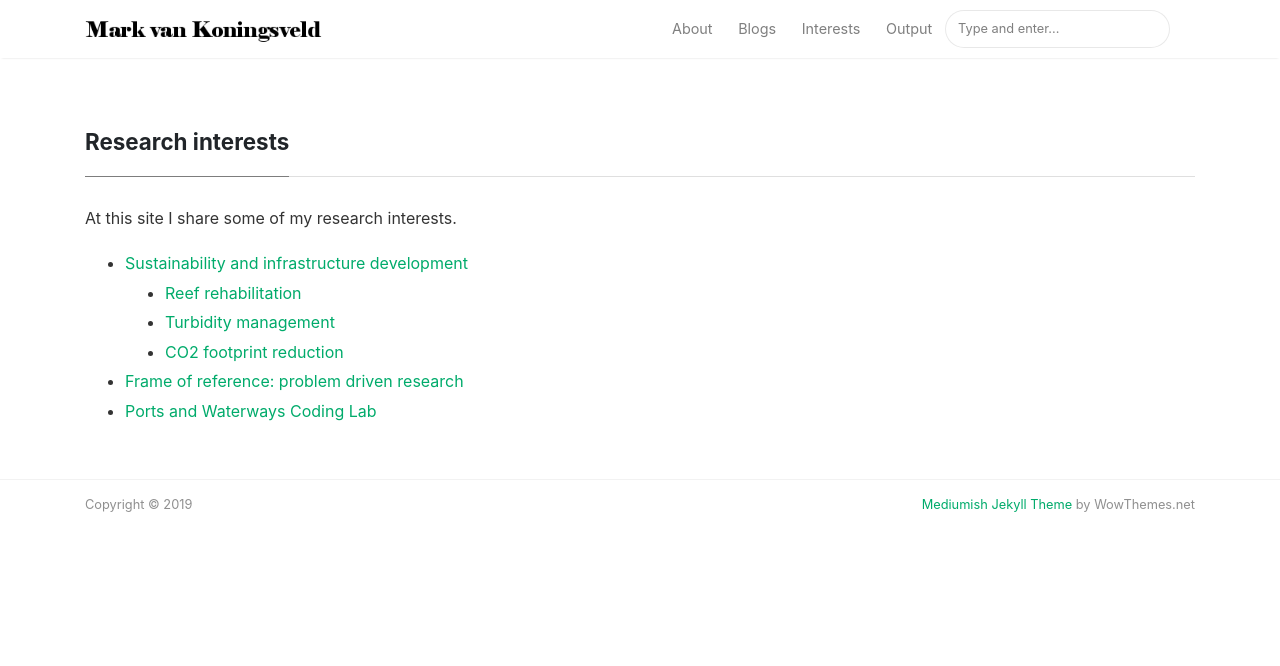
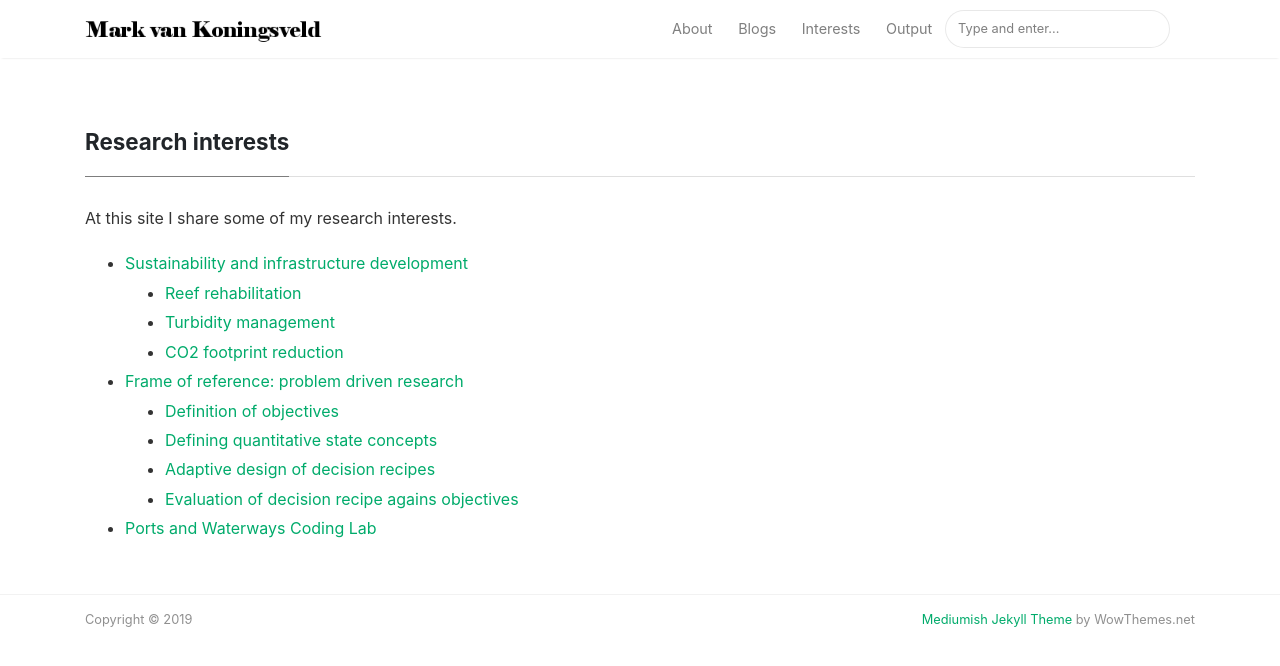
Before and after one commit to markvankoningsveld/markvankoningsveld.github.io, a Jekyll site: the page built from _pages/interests.md, in a window 1280 px wide. Shown: the top 666 px of the page. Built offline with Jekyll 4.4.1, drawn with Linux system fonts in a browser that asks for light colours; nearby versions of some CDN libraries.

Commit message:
experiment javascript

```diff
--- a/_pages/interests.md
+++ b/_pages/interests.md
@@ -13,5 +13,11 @@ permalink: /interests
     <li><a href="/co2_footprint_reduction">CO2 footprint reduction</a></li>
   </ul>
   <li><a href="/frame_of_reference">Frame of reference: problem driven research</a></li>
+  <ul>
+    <li><a href="/definition_of_objectives">Definition of objectives</a></li>
+    <li><a href="/definition_of_qsc">Defining quantitative state concepts</a></li>
+    <li><a href="/adaptive_design">Adaptive design of decision recipes</a></li>
+    <li><a href="/evaluation">Evaluation of decision recipe agains objectives</a></li>
+  </ul>
   <li><a href="/coding_lab">Ports and Waterways Coding Lab</a></li>
 </ul>
```
